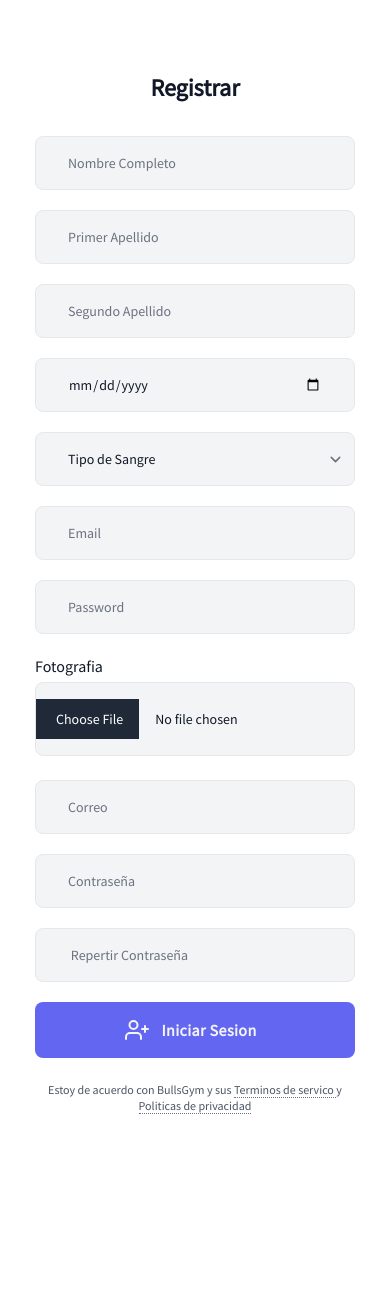
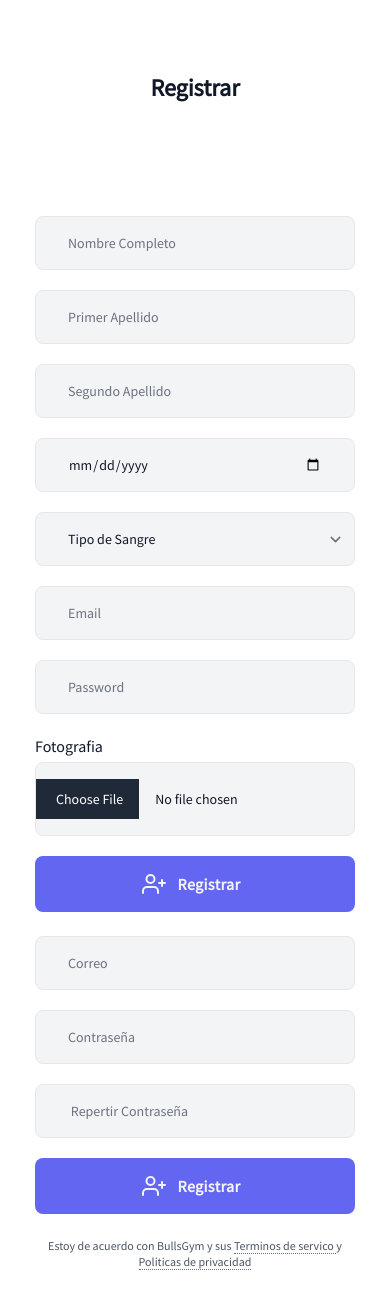
Before and after one commit to Hugosago/gimnasio2.0, a Vue app in the folder Front-end/front-gimnasio/: page /register in a window 390 px wide. Before the commit the page ends 1138 px from the top, so only its background shows below. Built offline with nearby package versions, Linux system fonts and the light colour scheme.

Commit message:
creacion de los componentes de membresias

```diff
--- /dev/null
+++ b/Front-end/front-gimnasio/src/components/Membresias.vue
@@ -0,0 +1,3 @@
+<template>
+    <h1>Membresias</h1>
+</template>
--- /dev/null
+++ b/Front-end/front-gimnasio/src/components/Miembros.vue
@@ -0,0 +1,3 @@
+<template>
+    <h1>Miembros</h1>
+</template>
--- a/Front-end/front-gimnasio/src/components/Persona.vue
+++ b/Front-end/front-gimnasio/src/components/Persona.vue
@@ -2,28 +2,25 @@
     <!-- source:https://codepen.io/owaiswiz/pen/jOPvEPB -->
 
 
+    <form action="">
 
-                       <div class="mx-auto max-w-xs">
+        <div class="mt-20 mx-auto max-w-xs col-md-6">
             <input
                 class="w-full px-8 py-4 rounded-lg font-medium bg-gray-100 border border-gray-200 placeholder-gray-500 text-sm focus:outline-none focus:border-gray-400 focus:bg-white"
-                               type="text" placeholder="Nombre Completo"
-
-                            />
+                type="text" placeholder="Nombre Completo" />
             <input
                 class="w-full px-8 py-4 rounded-lg font-medium bg-gray-100 border border-gray-200 placeholder-gray-500 text-sm focus:outline-none focus:border-gray-400 focus:bg-white mt-5"
-                               type="text" placeholder="Primer Apellido"
-                           />
+                type="text" placeholder="Primer Apellido" />
             <input
                 class="w-full px-8 py-4 rounded-lg font-medium bg-gray-100 border border-gray-200 placeholder-gray-500 text-sm focus:outline-none focus:border-gray-400 focus:bg-white mt-5"
-                               type="text" placeholder="Segundo Apellido"
-                           />
+                type="text" placeholder="Segundo Apellido" />
             <input
                 class="w-full px-8 py-4 rounded-lg font-medium bg-gray-100 border border-gray-200 placeholder-gray-500 text-sm focus:outline-none focus:border-gray-400 focus:bg-white mt-5"
-                               type="date" placeholder="dd/mm/aaaa"
-                           />
+                type="date" placeholder="dd/mm/aaaa" />
 
             <form class="max-w-sm mx-auto">
-                             <select id="countries" class="w-full px-8 py-4 rounded-lg font-medium bg-gray-100 border border-gray-200 placeholder-gray-500 text-sm focus:outline-none focus:border-gray-400 focus:bg-white mt-5">
+                <select id="countries"
+                    class="w-full px-8 py-4 rounded-lg font-medium bg-gray-100 border border-gray-200 placeholder-gray-500 text-sm focus:outline-none focus:border-gray-400 focus:bg-white mt-5">
                     <option selected>Tipo de Sangre</option>
                     <option value="A+">A+</option>
                     <option value="A-">O+</option>
@@ -38,20 +35,31 @@
 
             <input
                 class="w-full px-8 py-4 rounded-lg font-medium bg-gray-100 border border-gray-200 placeholder-gray-500 text-sm focus:outline-none focus:border-gray-400 focus:bg-white mt-5"
-                               type="email" placeholder="Email"
-                           />
+                type="email" placeholder="Email" />
             <input
                 class="w-full px-8 py-4 rounded-lg font-medium bg-gray-100 border border-gray-200 placeholder-gray-500 text-sm focus:outline-none focus:border-gray-400 focus:bg-white mt-5 mb-5"
-                               type="password" placeholder="Password"
-                           />
+                type="password" placeholder="Password" />
 
             <label class="font-medium">Fotografia</label>
 
             <input
                 class="w-full px-1 py-4 rounded-lg font-medium bg-gray-100 border border-gray-200 placeholder-gray-500 text-sm focus:outline-none focus:border-gray-400 focus:bg-white mt-1 "
-                               type="file" placeholder="Foto"
-                           />
+                type="file" placeholder="Foto" />
 
+            <a href="/dashboard">
+                <button
+                    class="mt-5 tracking-wide font-semibold bg-indigo-500 text-gray-100 w-full py-4 rounded-lg hover:bg-indigo-700 transition-all duration-300 ease-in-out flex items-center justify-center focus:shadow-outline focus:outline-none">
+                    <svg class="w-6 h-6 -ml-2" fill="none" stroke="currentColor" stroke-width="2" stroke-linecap="round"
+                        stroke-linejoin="round">
+                        <path d="M16 21v-2a4 4 0 00-4-4H5a4 4 0 00-4 4v2" />
+                        <circle cx="8.5" cy="7" r="4" />
+                        <path d="M20 8v6M23 11h-6" />
+                    </svg>
+                    <span class="ml-3">
+                        Registrar
+                    </span>
+                </button>
+            </a>
         </div>
-
+    </form>
 </template>
--- a/Front-end/front-gimnasio/src/components/RegisterUser.vue
+++ b/Front-end/front-gimnasio/src/components/RegisterUser.vue
@@ -19,20 +19,7 @@
                             <Persona></Persona>
                             <br>
                             <Usuario></Usuario>
-                            <a href="/dashboard">
-                                <button
-                                    class="mt-5 tracking-wide font-semibold bg-indigo-500 text-gray-100 w-full py-4 rounded-lg hover:bg-indigo-700 transition-all duration-300 ease-in-out flex items-center justify-center focus:shadow-outline focus:outline-none">
-                                    <svg class="w-6 h-6 -ml-2" fill="none" stroke="currentColor" stroke-width="2"
-                                        stroke-linecap="round" stroke-linejoin="round">
-                                        <path d="M16 21v-2a4 4 0 00-4-4H5a4 4 0 00-4 4v2" />
-                                        <circle cx="8.5" cy="7" r="4" />
-                                        <path d="M20 8v6M23 11h-6" />
-                                    </svg>
-                                    <span class="ml-3">
-                                        Iniciar Sesion
-                                    </span>
-                                </button>
-                            </a>
+
                             <p class="mt-6 text-xs text-gray-600 text-center">
                                 Estoy de acuerdo con BullsGym y sus
                                 <a href="#" class="border-b border-gray-500 border-dotted">
@@ -48,10 +35,10 @@
                 </div>
             </div>
             <div class="flex-1 bg-indigo-100 text-center hidden lg:flex">
-            <div class="m-12 xl:m-16 w-full bg-contain bg-center bg-no-repeat"
-                style="background-image: url('https://storage.googleapis.com/devitary-image-host.appspot.com/15848031292911696601-undraw_designer_life_w96d.svg');">
+                <div class="m-12 xl:m-16 w-full bg-contain bg-center bg-no-repeat"
+                    style="background-image: url('https://storage.googleapis.com/devitary-image-host.appspot.com/15848031292911696601-undraw_designer_life_w96d.svg');">
+                </div>
             </div>
-        </div>
         </div>
     </div>
 </template>
--- /dev/null
+++ b/Front-end/front-gimnasio/src/components/TransaccionPagos.vue
@@ -0,0 +1,3 @@
+<template>
+    <h1>Transaccion Pagos</h1>
+</template>
--- a/Front-end/front-gimnasio/src/components/Usuario.vue
+++ b/Front-end/front-gimnasio/src/components/Usuario.vue
@@ -1,11 +1,6 @@
 <template>
-
-
-                    <div >
-
-
-
-                    <div class="mx-auto max-w-xs">
+    <form action="">
+        <div class="mx-auto max-w-xs col-md-6">
             <input
                 class="w-full px-8 py-4 rounded-lg font-medium bg-gray-100 border border-gray-200 placeholder-gray-500 text-sm focus:outline-none focus:border-gray-400 focus:bg-white"
                 type="email" placeholder="Correo" />
@@ -15,9 +10,22 @@
             <input
                 class="w-full px-8 py-4 rounded-lg font-medium bg-gray-100 border border-gray-200 placeholder-gray-500 text-sm focus:outline-none focus:border-gray-400 focus:bg-white mt-5"
                 type="password" placeholder=" Repertir Contraseña" />
+        </div>
+        <a href="/dashboard">
+            <button
+                class="mt-5 tracking-wide font-semibold bg-indigo-500 text-gray-100 w-full py-4 rounded-lg hover:bg-indigo-700 transition-all duration-300 ease-in-out flex items-center justify-center focus:shadow-outline focus:outline-none">
+                <svg class="w-6 h-6 -ml-2" fill="none" stroke="currentColor" stroke-width="2" stroke-linecap="round"
+                    stroke-linejoin="round">
+                    <path d="M16 21v-2a4 4 0 00-4-4H5a4 4 0 00-4 4v2" />
+                    <circle cx="8.5" cy="7" r="4" />
+                    <path d="M20 8v6M23 11h-6" />
+                </svg>
+                <span class="ml-3">
+                    Registrar
+                </span>
+            </button>
+        </a>
+    </form>
 
 
-                    </div>
-                </div>
-
 </template>
--- a/Front-end/front-gimnasio/src/components/dashboard.vue
+++ b/Front-end/front-gimnasio/src/components/dashboard.vue
@@ -165,15 +165,23 @@
                       </svg>
                 </button>
                 <ul id="dropdown-example3" class="hidden py-2 space-y-2">
+
                       <li>
+                        <RouterLink to="/membresias">
                          <a href="#" class="flex items-center w-full p-2 text-gray-900 transition duration-75 rounded-lg pl-11 group hover:bg-gray-100 dark:text-white dark:hover:bg-gray-700">Membresias</a>
-                      </li>
+                        </RouterLink>
+                        </li>
+
                       <li>
+                        <RouterLink to="/miembros">
                          <a href="#" class="flex items-center w-full p-2 text-gray-900 transition duration-75 rounded-lg pl-11 group hover:bg-gray-100 dark:text-white dark:hover:bg-gray-700">Miembros</a>
-                      </li>
+                        </RouterLink>
+                        </li>
                       <li>
+                        <RouterLink to="/transaccionPagos">
                          <a href="#" class="flex items-center w-full p-2 text-gray-900 transition duration-75 rounded-lg pl-11 group hover:bg-gray-100 dark:text-white dark:hover:bg-gray-700">Transacción pagos</a>
-                      </li>
+                        </RouterLink>
+                        </li>
 
                 </ul>
              </li>
```
Also changed, not shown: Front-end/front-gimnasio/src/router/index.js (+7 -3 lines). Lines whose indentation alone changed are shown as unchanged.
